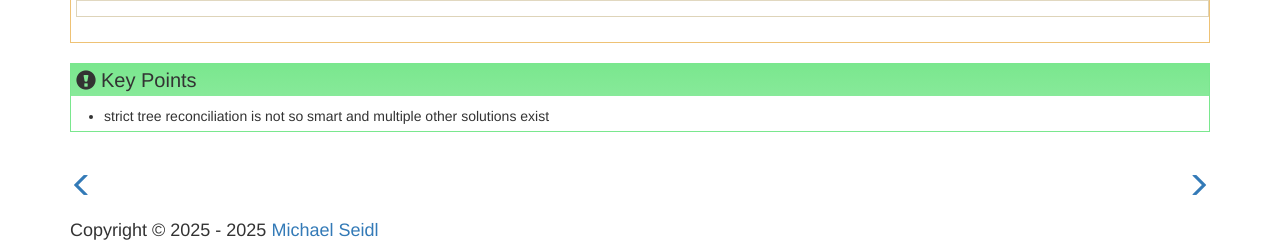
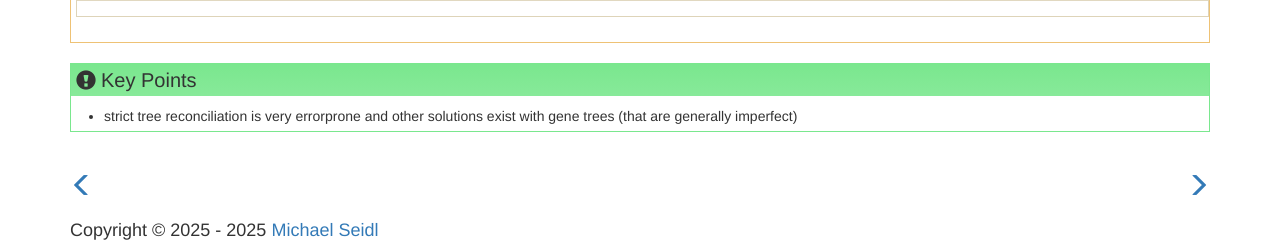
Before and after one commit to TeamMGE/GenomeBioinformaticsCourse, a Jekyll site: the page built from _episodes/42-COOI.md, in a window 1280 px wide. Shown: the part 2031-2279 px from the top of the page. Built offline with Jekyll 4.4.1, drawn with Linux system fonts in a browser that asks for light colours.

Commit message:
Update 42-COOI.md

```diff
--- a/_episodes/42-COOI.md
+++ b/_episodes/42-COOI.md
@@ -9,7 +9,7 @@ objectives:
 - Practice using NOTUNG
 - Practice intepreting NOTUNG output
 keypoints:
-- strict tree reconciliation is not so smart and multiple other solutions exist
+- strict tree reconciliation is very errorprone and other solutions exist with gene trees (that are generally imperfect)
 ---
 
 
@@ -110,6 +110,7 @@ Where NB we use a gene tree 2 because that gene tree contains support values.
 >
 >> ## Solution
 >>![Z](../fig/answer_notung_strict.png)
+>>
 >>  output same in terms of number of events \
 >> output different in terms of exact location of these events
 > {: .solution}
```
